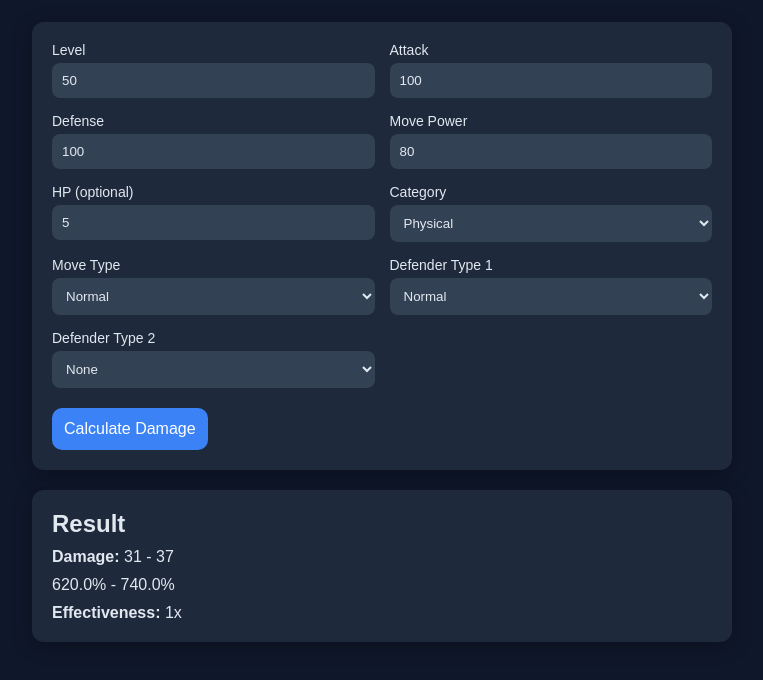
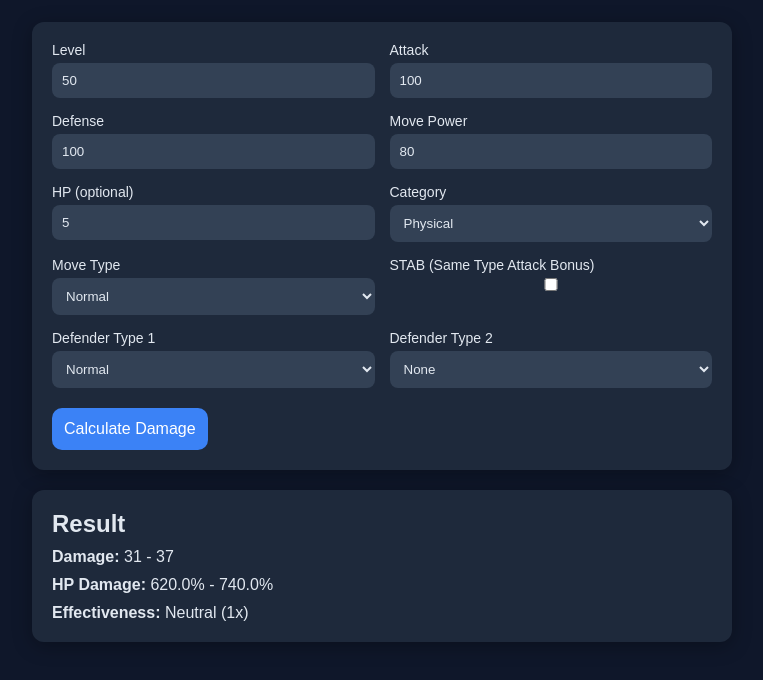
Before and after one commit to Gilpendrago/Gen-3-pokemon-damage-calculator, a plain HTML site: page index.html in a window 1280 px wide. Both pictures are taken after typing "5" into the empty fields and a click on the button "Calculate Damage". Shown: the part 108-788 px from the top of the page, without its empty margins (258-1021 px from the left). Drawn offline with Linux system fonts and the light colour scheme.

Commit message:
Added STAB + improved output UI

```diff
--- a/index.html
+++ b/index.html
@@ -13,6 +13,7 @@
 
     <form id="damage-form" class="card">
       <div class="grid">
+
         <label>
           Level
           <input id="level" type="number" min="1" max="100" value="50" required />
@@ -52,6 +53,11 @@
         </label>
 
         <label>
+          STAB (Same Type Attack Bonus)
+          <input type="checkbox" id="stab" />
+        </label>
+
+        <label>
           Defender Type 1
           <select id="def-type-1"></select>
         </label>
@@ -62,6 +68,7 @@
             <option value="">None</option>
           </select>
         </label>
+
       </div>
 
       <button type="submit">Calculate Damage</button>
@@ -71,6 +78,7 @@
       <h2>Result</h2>
       <p>Enter values and calculate to see output.</p>
     </section>
+
   </main>
 
   <script src="script.js"></script>
--- a/script.js
+++ b/script.js
@@ -64,6 +64,16 @@ function getNum(id) {
   return val > 0 ? val : null;
 }
 
+function formatEffectiveness(mult) {
+  if (mult === 0) return "No effect (0x)";
+  if (mult === 0.25) return "Not very effective (0.25x)";
+  if (mult === 0.5) return "Not very effective (0.5x)";
+  if (mult === 1) return "Neutral (1x)";
+  if (mult === 2) return "Super effective (2x)";
+  if (mult === 4) return "Super effective (4x)";
+  return `${mult}x`;
+}
+
 fillOptions(moveTypeSelect);
 fillOptions(defType1Select);
 fillOptions(defType2Select, true);
@@ -78,6 +88,7 @@ form.addEventListener("submit", (e) => {
   const atk = getNum("attack");
   const def = getNum("defense");
   const power = getNum("move-power");
+
   const hpVal = document.getElementById("hp").value;
   const hp = hpVal ? getNum("hp") : null;
 
@@ -85,23 +96,34 @@ form.addEventListener("submit", (e) => {
   const t1 = defType1Select.value;
   const t2 = defType2Select.value;
 
+  const stabChecked = document.getElementById("stab").checked;
+  const stab = stabChecked ? 1.5 : 1;
+
   if (!level || !atk || !def || !power || !t1) {
     resultBox.innerHTML = `<h2>Result</h2><p>Invalid input</p>`;
     return;
   }
 
   const mult = getMultiplier(move, t1, t2);
-  const { min, max } = calculateDamage(level, atk, def, power, mult);
+  const { min, max } = calculateDamage(level, atk, def, power, mult * stab);
 
-  let percentText = `<p>Add HP to see % damage</p>`;
+  let percentText = `<p class="muted">Add HP to see % damage</p>`;
   if (hp) {
-    percentText = `<p>${((min/hp)*100).toFixed(1)}% - ${((max/hp)*100).toFixed(1)}%</p>`;
+    percentText = `<p><strong>HP Damage:</strong> ${((min/hp)*100).toFixed(1)}% - ${((max/hp)*100).toFixed(1)}%</p>`;
+  }
+
+  const effectivenessText = formatEffectiveness(mult);
+
+  let stabText = "";
+  if (stab > 1) {
+    stabText = `<p style="color:#22c55e;"><strong>STAB applied (1.5×)</strong></p>`;
   }
 
   resultBox.innerHTML = `
     <h2>Result</h2>
     <p><strong>Damage:</strong> ${min} - ${max}</p>
     ${percentText}
-    <p><strong>Effectiveness:</strong> ${mult}x</p>
+    <p><strong>Effectiveness:</strong> ${effectivenessText}</p>
+    ${stabText}
   `;
 });
```
